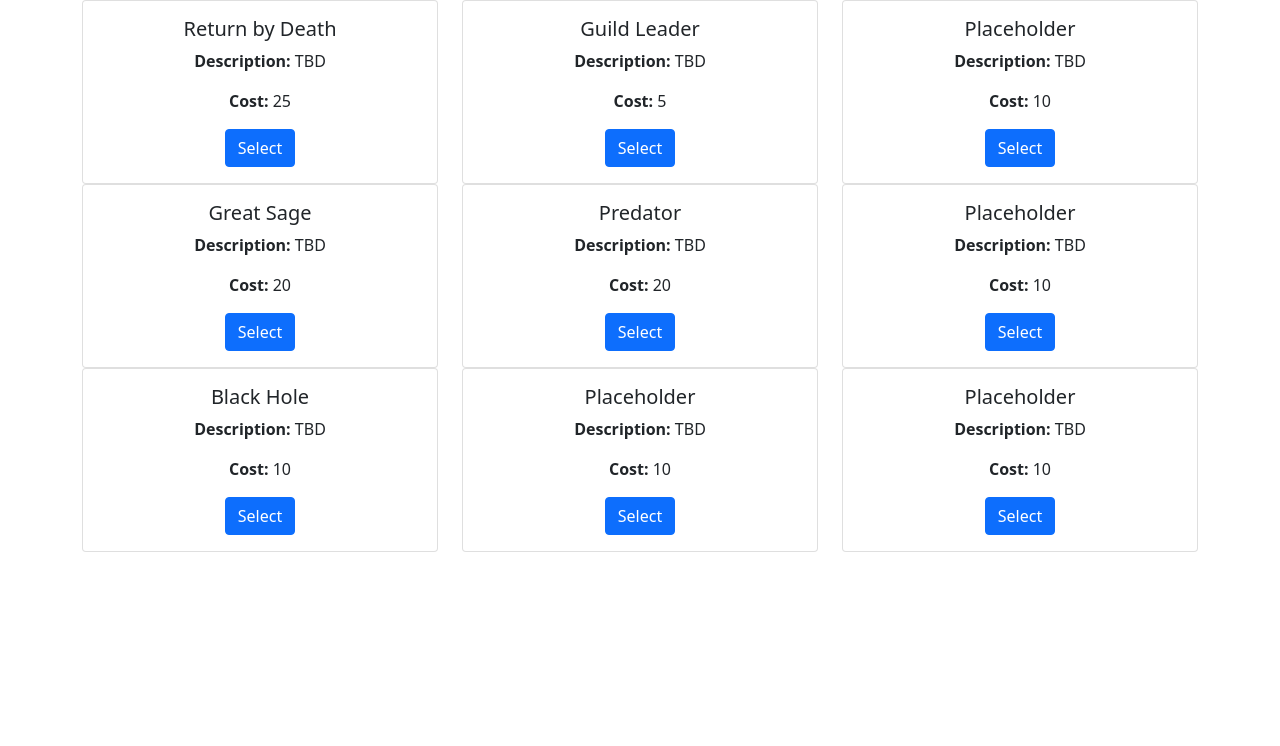
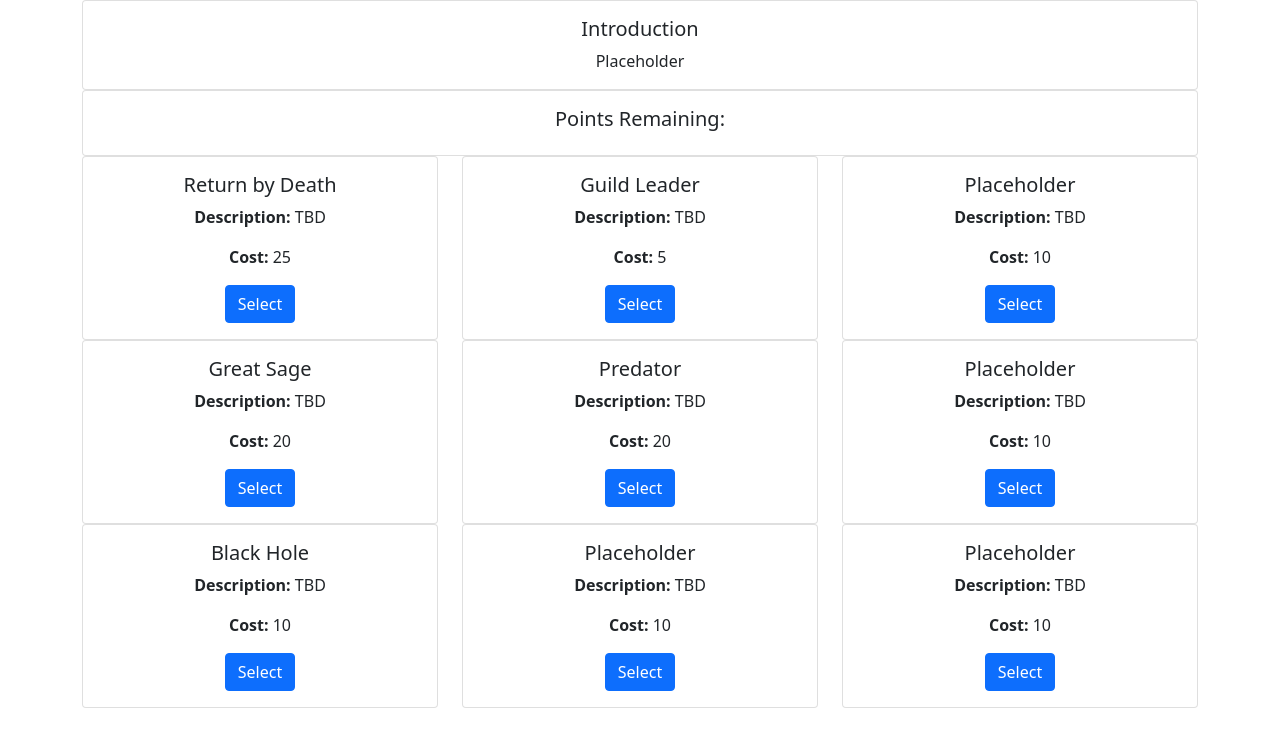
Before and after one commit to djli15736/cyoa-game, a React (Create React App) app: page / in a window 1280 px wide. Shown: the top 746 px of the page. Built offline with nearby package versions, Linux system fonts and the light colour scheme.

Commit message:
additional formatting with intoduction and points

```diff
--- a/src/App.tsx
+++ b/src/App.tsx
@@ -3,16 +3,27 @@ import './App.css';
 import POWERS from './assets/powers.json';
 import { PowerViewer } from './components/PowerViewer';
 import 'bootstrap/dist/css/bootstrap.min.css';
-import { Col, Container, Row } from 'react-bootstrap';
+import { Col, Container, Row, Card as BootstrapCard } from 'react-bootstrap';
 import { Power } from './interfaces/power';
+import { PointBox } from './components/PointBox';
 
 
 
 function App(): JSX.Element {
-  const [points, setPoints] = useState(100);
 
   return (
     <Container className="App">
+      <Col>
+      <BootstrapCard>
+            <BootstrapCard.Body>
+                <BootstrapCard.Title>Introduction</BootstrapCard.Title>
+                <BootstrapCard.Text>Placeholder</BootstrapCard.Text>
+            </BootstrapCard.Body>
+      </BootstrapCard>
+      </Col>
+      <Col>
+      <PointBox></PointBox>
+      </Col>
       <Row>
       <Col>
       <PowerViewer power={POWERS[0]}></PowerViewer>
--- /dev/null
+++ b/src/components/PointBox.tsx
@@ -0,0 +1,15 @@
+import { useState } from 'react';
+import { Button, Card as BootstrapCard, Col } from 'react-bootstrap';
+import { Power } from '../interfaces/power';
+
+
+export function PointBox(): JSX.Element {
+
+    return <Col>
+    <BootstrapCard>
+            <BootstrapCard.Body>
+                <BootstrapCard.Title>Points Remaining:</BootstrapCard.Title>
+            </BootstrapCard.Body>
+        </BootstrapCard>
+    </Col>
+}
--- a/src/components/PowerViewer.tsx
+++ b/src/components/PowerViewer.tsx
@@ -1,8 +1,19 @@
+import { useState } from 'react';
 import { Button, Card as BootstrapCard, Col } from 'react-bootstrap';
 import { Power } from '../interfaces/power';
 
 
 export function PowerViewer({power}: {power: Power}): JSX.Element {
+    const [points, setPoints] = useState(100);
+
+    function subtractPoints(cost: number){
+        setPoints(points-cost);
+    }
+
+    function selectPower(){
+
+    }
+
     return <Col>
     <BootstrapCard>
             <BootstrapCard.Body>
```
